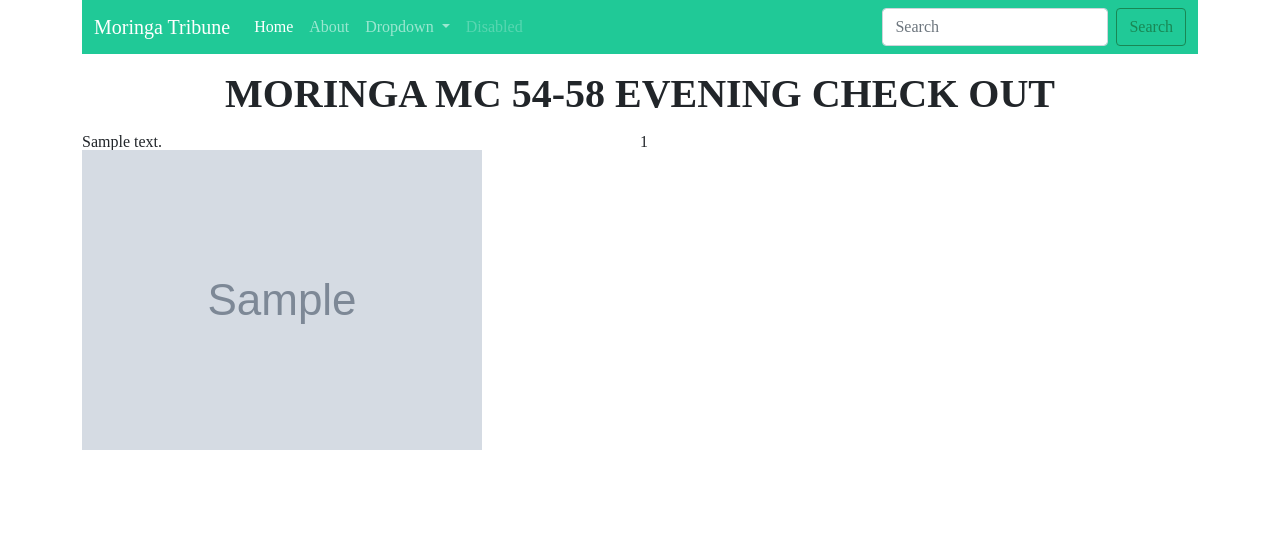
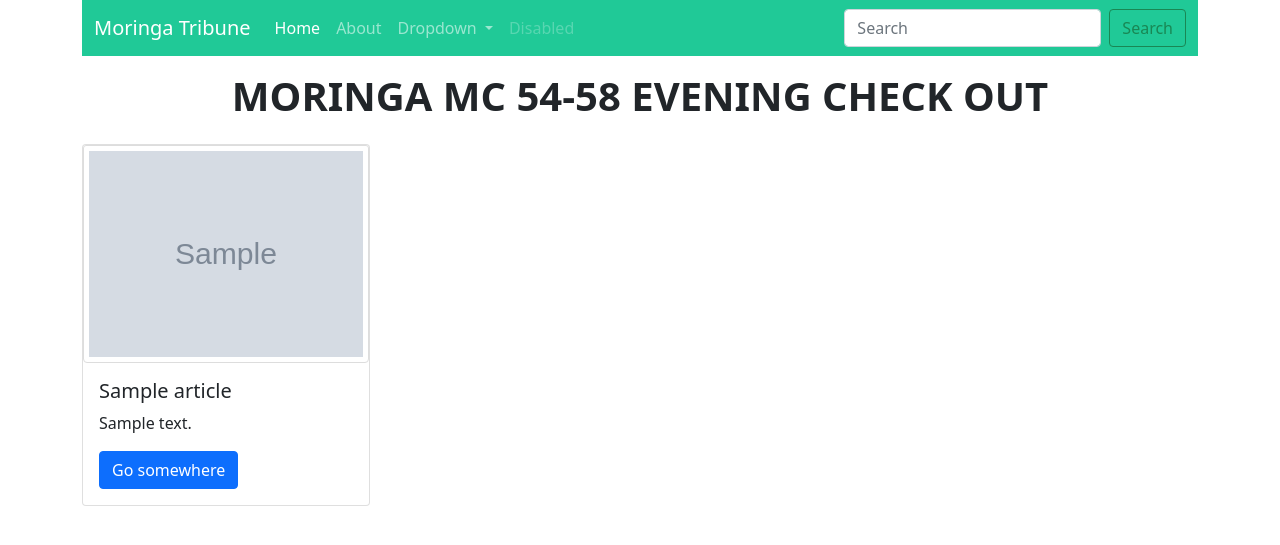
Before and after one commit to frankip/django-moringa-tribune, a Django app: page / in a window 1280 px wide. Shown: the top 545 px of the page. Run offline with Django 4.2, Linux system fonts and the light colour scheme; tables that the repository leaves empty hold one stand-in row (values such as "Sample post"); grey boxes marked "Sample" are stand-in pictures; some libraries are stand-ins or nearby versions.

Commit message:
style the articles pages

```diff
--- a/news_app/forms.py
+++ b/news_app/forms.py
@@ -9,4 +9,4 @@
 
     class Meta:
         model = Articles
-        fields = ('editor', 'title', 'text',)
+        fields = ('editor', 'title', 'text','article_image')
--- /dev/null
+++ b/news_app/static/news_app/css/articles.css
@@ -0,0 +1,15 @@
+img {
+    max-width: 100%;
+    height: auto;
+    border: 1px solid #ddd;
+    border-radius: 4px;
+    padding: 5px;
+    width: auto;
+}
+
+.card {
+    max-height: 35rem;
+}
+.card-style{
+    max-height: 35rem;
+}
--- a/news_app/templates/news_app/index.html
+++ b/news_app/templates/news_app/index.html
@@ -1,4 +1,12 @@
 {% extends 'news_app/base.html'%}
+{% load static %}
+
+{% block styles %}
+<link rel="stylesheet" href="{% static 'news_app/css/articles.css' %}">
+{% endblock styles %}
+
+
+<!-- start content block  -->
 {% block content%}
 
   <!-- titile -->
@@ -17,26 +25,27 @@
 
   <!-- articles -->
 <div class="row">
+  <!-- loop through articles -->
   {% for article in articles %}
-    <div class="col-xs-6 col-sm-6 col-md-6 col-lg-6">
-          <h2 class="text-center"> {{ news_item.title }} </h2>
-          <p>{{ article.text}}</p>
-        </div>
-{% if article.article_image %}
-    <!--Display news Article images  -->
 
-    {{ article.id }}
-    <div class="col-xs-6 col-sm-6 col-md-6 col-lg-6">
-      <img src="{{article.article_image.url}}" class="img-responsive" alt="Image">
+    <div class="col-xs-3 col-sm-3 col-md-3 col-lg-3">
+      <div class="card-style">
+      <div class="card" style="width: 18rem;">
+         {% if article.article_image %}
+          <img src="{{article.article_image.url}}" class="card-img-top img-responsive" alt="{{article.title}}">
+        {% else %}
+          <img src="https://via.placeholder.com/300.png/09f/fff" class="img-responsive" alt="Image">
+        {% endif %}
+      <div class="card-body">
+        <h5 class="card-title">{{ article.title }}</h5>
+        <p class="card-text">{{ article.text | slice:"0:50"}}</p>
+        <a href="#" class="btn btn-primary">Go somewhere</a>
+      </div>
     </div>
-  {% else %}
-  <div class="col-xs-6 col-sm-6 col-md-6 col-lg-6">
-      <img src="https://via.placeholder.com/300.png/09f/fff" class="img-responsive" alt="Image">
-    </div>
-    {% endif %}
-
+  </div>
+  </div>
   {% endfor %}
 </div>
-
   <!-- end article -->
 {% endblock %}
+<!-- start content block  -->
```
Also changed, not shown: news_project/settings.py (+11 -11 lines), media/articles/photo_2019-07-19_19.25.53.jpeg (added).
